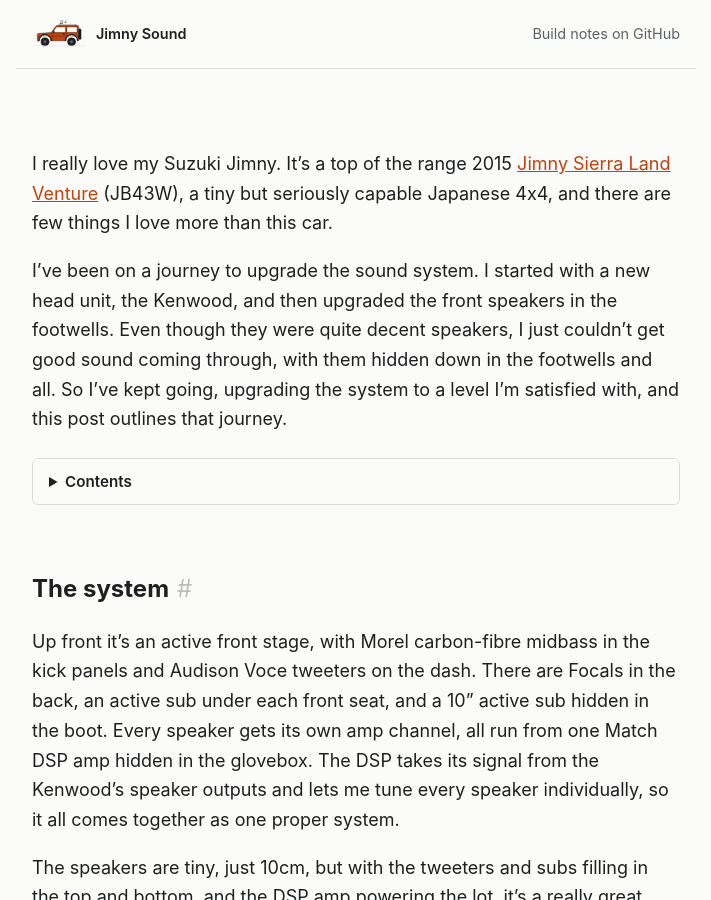
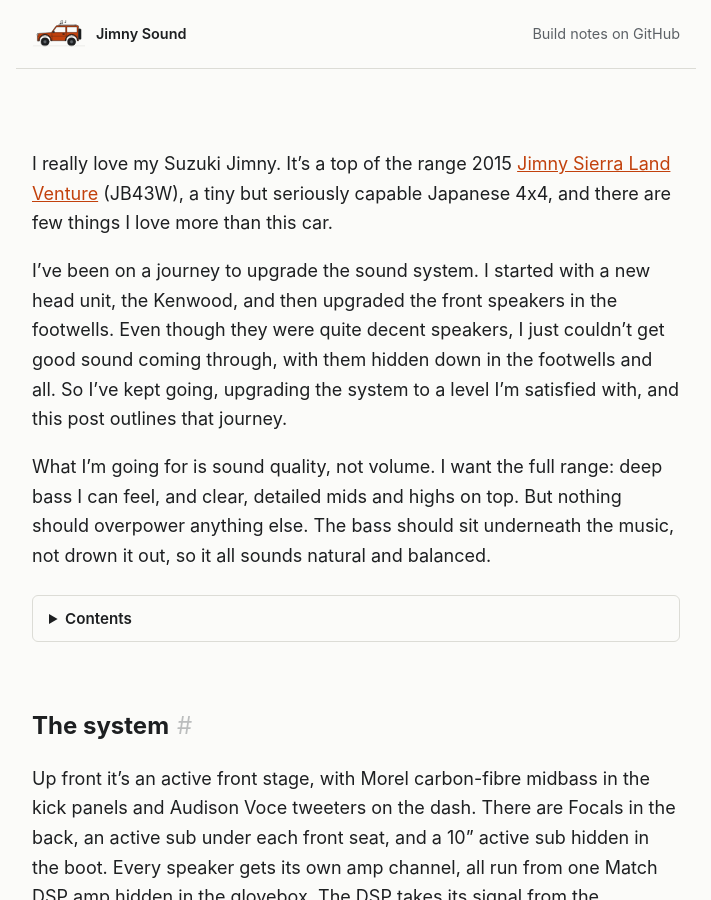
Before and after one commit to badsyntax/jimny-sound, a Jekyll site: the page built from docs/index.md, in a window 1280 px wide and 900 px high. Shown: the whole window, without its empty margins (284-995 px from the left). Built offline with Jekyll 4.4.1, drawn with Linux system fonts in a browser that asks for light colours; our own code applies the rules of GitHub Pages for plain Markdown files.

Commit message:
Blog intro: say the goal is sound quality, not volume
Co-Authored-By: Claude Opus 5.5 <noreply@anthropic.com>
Claude-Session: https://claude.ai/code/session_01WsXv8BYYK5V6mDRb61k766

```diff
--- a/docs/index.md
+++ b/docs/index.md
@@ -14,6 +14,10 @@ I've been on a journey to upgrade the sound system. I started with a new head un
 then upgraded the front speakers in the footwells. Even though they were quite decent speakers, I
 just couldn't get good sound coming through, with them hidden down in the footwells and all. So I've
 kept going, upgrading the system to a level I'm satisfied with, and this post outlines that journey.
+
+What I'm going for is sound quality, not volume. I want the full range: deep bass I can feel, and
+clear, detailed mids and highs on top. But nothing should overpower anything else. The bass should
+sit underneath the music, not drown it out, so it all sounds natural and balanced.
 
 <details class="toc" id="contents" markdown="1">
 <summary>Contents</summary>
```
